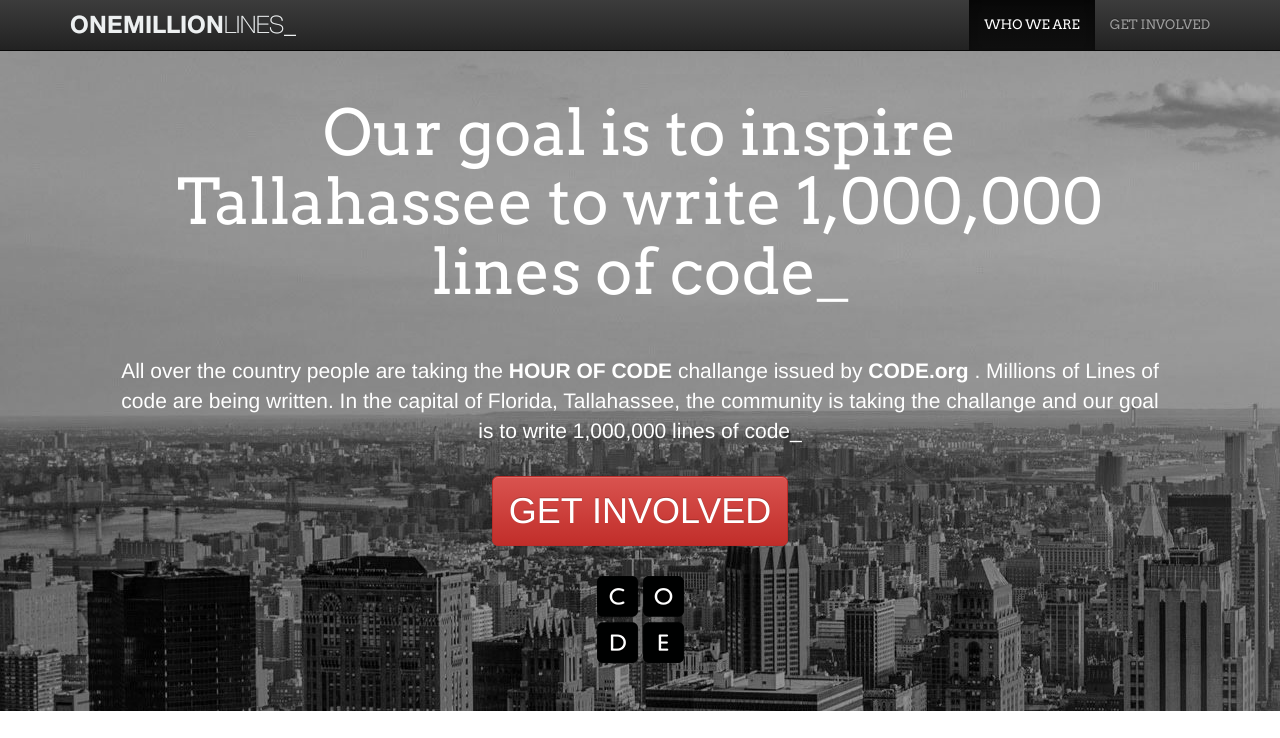
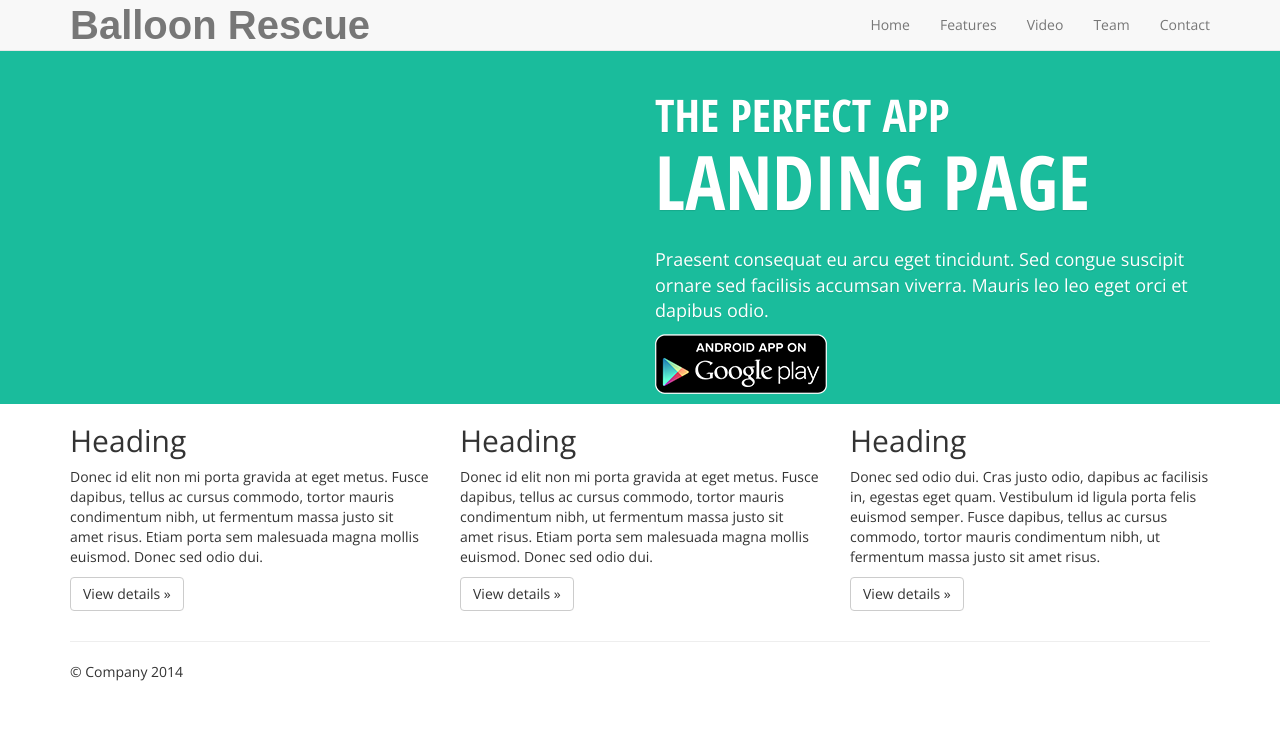
Before and after one commit to LCenter/LCenter.github.io, a plain HTML site: page index.html in a window 1280 px wide. Shown: the top 738 px of the page. Drawn offline with nearby package versions, Linux system fonts and the light colour scheme; a web font is replaced by a local one.

```diff
--- /dev/null
+++ b/css/custom.css
@@ -0,0 +1,10 @@
+body {
+  background-color: #f00;
+}
+p {
+  color: #f00;
+}
+.top-info h3 span {
+  font-size: 75px;
+  display: block;
+}
--- a/css/style.css
+++ b/css/style.css
@@ -1,26 +1,32 @@
 body {
-  padding-top: 50px;
-  padding-bottom: 20px;
+  font-family: Open Sans, sans-serif;
 }
-ul.nav {
-  font-family: 'Arvo', courier, serif;
-  font-size: 13px;
+
+.navbar-brand{
+  font-family: Droid serif, sans-serif;
+  font-size: 40px;
+  font-weight: bold;
 }
-.jumbotron {
-  text-align: center;
-  background-image: url(../img/hero-image.jpg);
-  color: white;
+
+.top-section {
+  background: #1abc9c;
 }
-.jumbotron h1 {
-  font-family: 'Arvo', courier, serif;
-  margin-top: 0px;
-  margin-bottom: 50px;
+.top-info h3 {
+  color: #fff;
+  font-size: 45px;
+  text-shadow: 0 1px 1px rgba(0, 0, 0, 0.1);
+  margin-bottom: 25px;
+  font-family: Open Sans Condensed, sans-serif;
+  text-transform: uppercase;
+  margin-top: 90px;
+  font-weight: 10;
 }
-.jumbotron p {
-  margin-bottom: 30px;
-  font-weight: 100;
-  padding: 0 50px;
+.top-info h3 span {
+  font-size: 75px;
+  display: block;
 }
-.btn-lg {
-  font-size: 36px;
+.top-info p {
+  color: #fff;
+  font-size: 18px;
+  text-shadow: 0 1px 1px rgba(0, 0, 0, 0.1);
 }
--- a/index.html
+++ b/index.html
@@ -6,18 +6,24 @@
   <meta http-equiv="X-UA-Compatible" content="IE=edge">
   <meta name="viewport" content="width=device-width, initial-scale=1">
   <title>YKRN Bootstrap</title>
-
-  <link href='http://fonts.googleapis.com/css?family=Arvo' rel='stylesheet' type='text/css'>
+  <!-- include favicon-->
+  <link rel="shortcut icon" href="images/favicon.ico">
+  <!-- include google font -->
+  <link href='http://fonts.googleapis.com/css?family=Open+Sans' rel='stylesheet' type='text/css'>
+  <link href='http://fonts.googleapis.com/css?family=Open+Sans+Condensed:700' rel='stylesheet' type='text/css'>
+  <link href='http://fonts.googleapis.com/css?family=Droid+Serif' rel='stylesheet' type='text/css'>
+  <!-- include bootstrap.css-->
   <link rel="stylesheet" href="https://maxcdn.bootstrapcdn.com/bootstrap/3.3.0/css/bootstrap.min.css">
-  <link rel="stylesheet" href="https://maxcdn.bootstrapcdn.com/bootstrap/3.3.0/css/bootstrap-theme.min.css">
+  <!-- include custom css-->
   <link rel="stylesheet" href="css/style.css" type="text/css" media="screen">
+  <!-- include html5shiv.js and respond.js-->
   <script src="https://oss.maxcdn.com/html5shiv/3.7.2/html5shiv.min.js"></script>
   <script src="https://oss.maxcdn.com/respond/1.4.2/respond.min.js"></script>
 </head>
 
 <body>
 
-  <nav class="navbar navbar-inverse navbar-fixed-top" role="navigation">
+  <nav class="navbar navbar-default navbar-fixed-top" role="navigation">
     <div class="container">
       <div class="navbar-header">
         <button type="button" class="navbar-toggle collapsed" data-toggle="collapse" data-target="#navbar" aria-expanded="false" aria-controls="navbar">
@@ -26,14 +32,15 @@
           <span class="icon-bar"></span>
           <span class="icon-bar"></span>
         </button>
-        <a class="navbar-brand" href="#"><img src="img/top-logo.png" alt="One Million Lines" title="One Million Lines"></a>
+        <a class="navbar-brand" href="#"> Balloon Rescue</a>
       </div>
       <div id="navbar" class="collapse navbar-collapse">
         <ul class="nav navbar-nav navbar-right">
-          <li class="active"><a href="#">WHO WE ARE</a>
-          </li>
-          <li><a href="#about">GET INVOLVED</a>
-          </li>
+          <li class="current"><a href="#top">Home</a></li>
+          <li><a href="#features">Features</a></li>
+          <li><a href="#review">Video</a></li>
+          <li><a href="#team">Team</a></li>
+          <li><a href="#contact">Contact</a></li>
         </ul>
       </div>
       <!--/.nav-collapse -->
@@ -41,14 +48,18 @@
   </nav>
 
   <!-- Main jumbotron for a primary marketing message or call to action -->
-  <div class="jumbotron">
+  <div class="top-section">
     <div class="container">
-      <h1>Our goal is to inspire <br>Tallahassee to write 1,000,000 <br>lines of code_</h1>
-      <p>All over the country people are taking the <strong>HOUR OF CODE </strong>challange issued by <strong>CODE.org </strong>. Millions of Lines of code are being written. In the capital of Florida, Tallahassee, the community is taking the challange and our goal is to write 1,000,000 lines of code_</p>
-      <p><a class="btn btn-danger btn-lg" href="#" role="button">GET INVOLVED</a>
+      <div class="row">
+       <div class="col-md-6"></div>
+        <div class="col-md-6 top-info">
+      <h3>The perfect App <span>landing page</span></h3>
+      <p>Praesent consequat eu arcu eget tincidunt. Sed congue suscipit ornare sed facilisis accumsan viverra. Mauris leo leo eget orci et dapibus odio.</p>
+      <p><a href="#"><img src="img/play-store.png" alt=""></a>
       </p>
-      <img src="img/code.png" alt="Code.org" title="Code.org logo">
     </div>
+  </div>
+  </div>
   </div>
 
   <div class="container">
```
Also changed, not shown: img/android.png (added), img/play-store.png (added), 3 other files.
